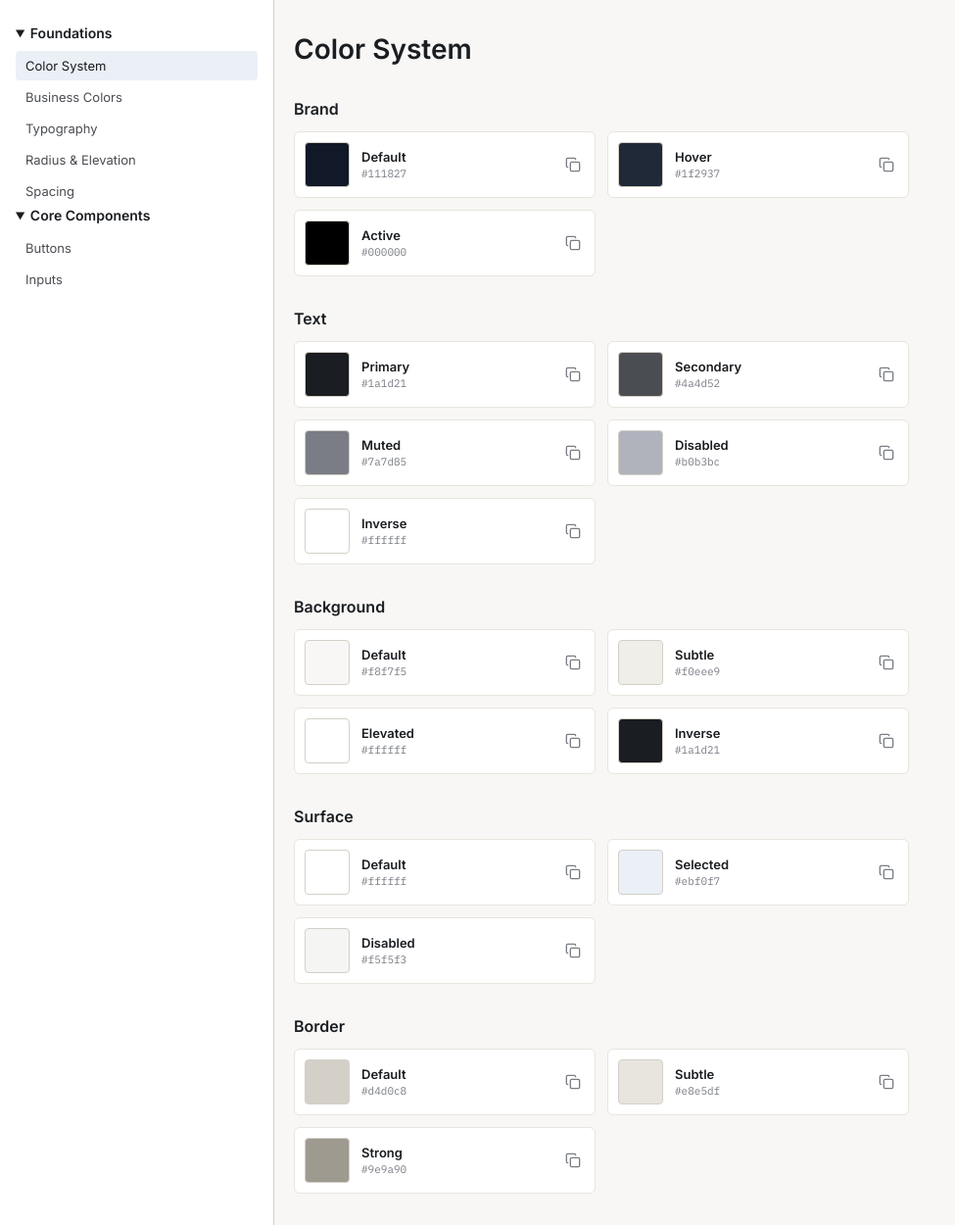
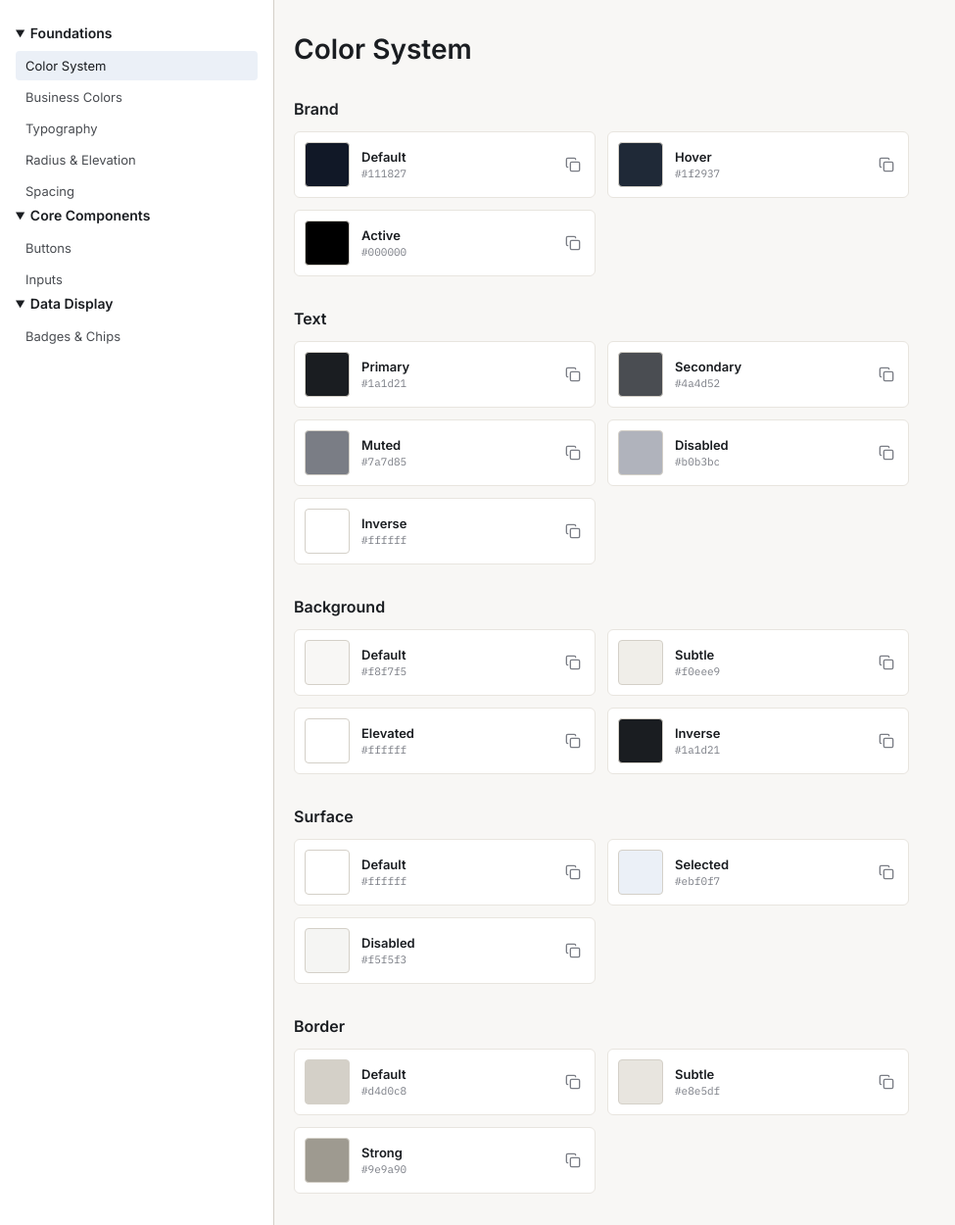
Before and after one commit to levshacoua/levsha.co.ua, a Jekyll site: the page apps/kobos/design-system/index.html, which Jekyll copies as it is, in a window 1280 px wide and 1250 px high. Shown: the whole window at 98% size, without its empty margins (0-975 px from the left). Built offline with Jekyll 4.4.1, drawn with Linux system fonts in a browser that asks for light colours; part of the change alters nothing that is shown.

Commit message:
Design system v8: Badges & Chips — 12 sets (statuses, roles, sources, cost-source, chips, keycaps)
Co-Authored-By: Claude Opus 4.8 <noreply@anthropic.com>

```diff
--- a/apps/kobos/design-system/app.css
+++ b/apps/kobos/design-system/app.css
@@ -824,3 +824,122 @@ h2 {
   color: var(--kobos-text-muted);
   margin-bottom: 16px;
 }
+
+.kobos-badge {
+  display: inline-flex;
+  align-items: center;
+  gap: var(--kobos-space-1);
+  font: var(--kobos-type-badge-label);
+  border-radius: var(--kobos-radius-pill);
+  padding: 0 var(--kobos-space-2);
+  height: 24px;
+  border: 1px solid;
+  white-space: nowrap;
+}
+
+.kobos-badge--neutral {
+  background-color: var(--kobos-neutral-subtle);
+  color: var(--kobos-neutral-default);
+  border-color: var(--kobos-neutral-border);
+}
+
+.kobos-badge--info {
+  background-color: var(--kobos-info-subtle);
+  color: var(--kobos-info-default);
+  border-color: var(--kobos-info-border);
+}
+
+.kobos-badge--success {
+  background-color: var(--kobos-success-subtle);
+  color: var(--kobos-success-default);
+  border-color: var(--kobos-success-border);
+}
+
+.kobos-badge--warning {
+  background-color: var(--kobos-warning-subtle);
+  color: var(--kobos-warning-default);
+  border-color: var(--kobos-warning-border);
+}
+
+.kobos-badge--error {
+  background-color: var(--kobos-danger-subtle);
+  color: var(--kobos-danger-default);
+  border-color: var(--kobos-danger-border);
+}
+
+.kobos-badge--brand {
+  background-color: var(--kobos-brand-default);
+  color: var(--kobos-text-inverse);
+  border-color: var(--kobos-brand-default);
+}
+
+.kobos-badge--xs {
+  height: 20px;
+  font: var(--kobos-type-label-xs);
+  padding: 0 var(--kobos-space-1);
+}
+
+.kobos-badge--md {
+  height: 26px;
+  font: var(--kobos-type-label-small);
+}
+
+.kobos-chip {
+  display: inline-flex;
+  align-items: center;
+  gap: var(--kobos-space-1);
+  font: var(--kobos-type-label-small);
+  border-radius: var(--kobos-radius-pill);
+  background-color: var(--kobos-surface-default);
+  border: 1px solid var(--kobos-border-default);
+  color: var(--kobos-text-secondary);
+  height: 26px;
+  padding: 0 var(--kobos-space-2);
+  white-space: nowrap;
+}
+
+.kobos-chip.is-active {
+  background-color: var(--kobos-surface-selected);
+  border-color: var(--kobos-info-border);
+  color: var(--kobos-info-default);
+}
+
+.kobos-chip.is-disabled {
+  background-color: var(--kobos-surface-disabled);
+  color: var(--kobos-text-disabled);
+  border-color: var(--kobos-border-subtle);
+  pointer-events: none;
+}
+
+.kobos-chip__x {
+  width: 16px;
+  height: 16px;
+  display: inline-flex;
+  align-items: center;
+  justify-content: center;
+  background: none;
+  border: none;
+  color: inherit;
+  cursor: pointer;
+  padding: 0;
+  margin-left: 2px;
+  flex-shrink: 0;
+}
+
+.kobos-chip__x:hover {
+  opacity: 0.8;
+}
+
+.kobos-keycap {
+  font: var(--kobos-type-caption-xs);
+  background-color: var(--kobos-bg-subtle);
+  border: 1px solid var(--kobos-border-strong);
+  border-bottom: 2px solid var(--kobos-border-strong);
+  border-radius: var(--kobos-radius-small-control);
+  padding: 0 var(--kobos-space-2);
+  height: 22px;
+  display: inline-flex;
+  align-items: center;
+  justify-content: center;
+  white-space: nowrap;
+}
--- a/apps/kobos/design-system/app.js
+++ b/apps/kobos/design-system/app.js
@@ -95,7 +95,8 @@ const navItems = [
   { key: 'radius-elevation', label: 'Radius & Elevation' },
   { key: 'spacing', label: 'Spacing' },
   { key: 'buttons', label: 'Buttons' },
-  { key: 'inputs', label: 'Inputs' }
+  { key: 'inputs', label: 'Inputs' },
+  { key: 'badges', label: 'Badges & Chips' }
 ];
 
 function getColorDocName(token) {
@@ -1224,6 +1225,367 @@ function renderInputs(container) {
   container.appendChild(card);
 }
 
+function createSectionHeading(title, copyText) {
+  const h2 = document.createElement('h2');
+  h2.textContent = title;
+  const copyBtn = createCopyButton(copyText);
+  h2.appendChild(copyBtn);
+  return h2;
+}
+
+function renderBadges(container) {
+  container.innerHTML = '<h1>Badges &amp; Chips</h1>';
+
+  const styles = ['neutral', 'info', 'success', 'warning', 'error', 'brand'];
+  const styleLabels = {
+    neutral: 'Neutral',
+    info: 'Info',
+    success: 'Success',
+    warning: 'Warning',
+    error: 'Error',
+    brand: 'Brand'
+  };
+
+  // 1. Core Badge
+  container.appendChild(createSectionHeading('Core Badge', '.kobos-badge'));
+
+  const sizeRows = [
+    { label: 'XS', className: 'kobos-badge--xs' },
+    { label: 'SM (default)', className: '' },
+    { label: 'MD', className: 'kobos-badge--md' }
+  ];
+
+  sizeRows.forEach(row => {
+    const rowDiv = document.createElement('div');
+    rowDiv.style.marginBottom = '12px';
+
+    const label = document.createElement('div');
+    label.style.font = 'var(--kobos-type-caption)';
+    label.style.color = 'var(--kobos-text-muted)';
+    label.style.marginBottom = '4px';
+    label.textContent = row.label;
+    rowDiv.appendChild(label);
+
+    const badgesDiv = document.createElement('div');
+    badgesDiv.style.display = 'flex';
+    badgesDiv.style.gap = '8px';
+    badgesDiv.style.flexWrap = 'wrap';
+
+    styles.forEach(s => {
+      const b = document.createElement('span');
+      b.className = `kobos-badge kobos-badge--${s} ${row.className}`.trim();
+      b.textContent = styleLabels[s];
+      badgesDiv.appendChild(b);
+    });
+
+    rowDiv.appendChild(badgesDiv);
+    container.appendChild(rowDiv);
+  });
+
+  // 2. Status badges
+  container.appendChild(createSectionHeading('Status badges', '.kobos-badge'));
+
+  const statusList = [
+    {label: 'Draft', style: 'neutral'},
+    {label: 'New', style: 'info'},
+    {label: 'Sent', style: 'info'},
+    {label: 'Approved', style: 'success'},
+    {label: 'In-Production', style: 'info'},
+    {label: 'QC', style: 'warning'},
+    {label: 'Ready-to-Ship', style: 'success'},
+    {label: 'Completed', style: 'success'},
+    {label: 'Paid', style: 'success'},
+    {label: 'Partial', style: 'warning'},
+    {label: 'Unpaid', style: 'error'},
+    {label: 'Pending', style: 'warning'},
+    {label: 'Refunded', style: 'neutral'},
+    {label: 'Canceled', style: 'neutral'},
+    {label: 'On-Hold', style: 'warning'},
+    {label: 'Failed', style: 'error'},
+    {label: 'Needs-Review', style: 'warning'},
+    {label: 'Locked', style: 'brand'},
+    {label: 'Parsed', style: 'info'},
+    {label: 'Stripe-Verified', style: 'success'},
+    {label: 'Stripe-Failed', style: 'error'}
+  ];
+
+  const statusRow = document.createElement('div');
+  statusRow.style.display = 'flex';
+  statusRow.style.flexWrap = 'wrap';
+  statusRow.style.gap = '6px';
+  statusList.forEach(item => {
+    const b = document.createElement('span');
+    b.className = `kobos-badge kobos-badge--${item.style}`;
+    b.textContent = item.label;
+    statusRow.appendChild(b);
+  });
+  container.appendChild(statusRow);
+
+  // 3. Priority
+  container.appendChild(createSectionHeading('Priority', '.kobos-badge'));
+
+  const priorityList = [
+    {label: 'Low', style: 'neutral'},
+    {label: 'Normal', style: 'info'},
+    {label: 'High', style: 'warning'},
+    {label: 'Urgent', style: 'error'},
+    {label: 'Rush', style: 'error'},
+    {label: 'Overdue', style: 'error'}
+  ];
+
+  const prioRow = document.createElement('div');
+  prioRow.style.display = 'flex';
+  prioRow.style.gap = '6px';
+  prioRow.style.flexWrap = 'wrap';
+  priorityList.forEach(item => {
+    const b = document.createElement('span');
+    b.className = `kobos-badge kobos-badge--${item.style}`;
+    b.textContent = item.label;
+    prioRow.appendChild(b);
+  });
+  container.appendChild(prioRow);
+
+  // 4. Roles
+  container.appendChild(createSectionHeading('Roles', '.kobos-badge'));
+
+  const rolesList = [
+    {label: 'Admin', style: 'brand'},
+    {label: 'Manager', style: 'info'},
+    {label: 'Sales', style: 'success'},
+    {label: 'Production', style: 'warning'},
+    {label: 'Dealer', style: 'neutral'},
+    {label: 'Customer', style: 'neutral'},
+    {label: 'Viewer', style: 'neutral'}
+  ];
+
+  const rolesRow = document.createElement('div');
+  rolesRow.style.display = 'flex';
+  rolesRow.style.gap = '6px';
+  rolesRow.style.flexWrap = 'wrap';
+  rolesList.forEach(item => {
+    const b = document.createElement('span');
+    b.className = `kobos-badge kobos-badge--${item.style}`;
+    b.textContent = item.label;
+    rolesRow.appendChild(b);
+  });
+  container.appendChild(rolesRow);
+
+  // 5. Permissions
+  container.appendChild(createSectionHeading('Permissions', '.kobos-badge'));
+
+  const permList = [
+    {label: 'View-Only', style: 'neutral'},
+    {label: 'Can-Edit', style: 'info'},
+    {label: 'Can-Approve', style: 'success'},
+    {label: 'Admin-Only', style: 'brand'},
+    {label: 'No-Access', style: 'error'},
+    {label: 'Locked', style: 'warning'}
+  ];
+
+  const permRow = document.createElement('div');
+  permRow.style.display = 'flex';
+  permRow.style.gap = '6px';
+  permRow.style.flexWrap = 'wrap';
+  permList.forEach(item => {
+    const b = document.createElement('span');
+    b.className = `kobos-badge kobos-badge--${item.style}`;
+    b.textContent = item.label;
+    permRow.appendChild(b);
+  });
+  container.appendChild(permRow);
+
+  // 6. Sources
+  container.appendChild(createSectionHeading('Sources', '.kobos-badge'));
+
+  const sourcesList = [
+    {label: 'Trello', style: 'info'},
+    {label: 'Shopify', style: 'success'},
+    {label: 'Stripe', style: 'brand'},
+    {label: 'Gmail', style: 'error'},
+    {label: 'PDF', style: 'warning'},
+    {label: 'CSV', style: 'neutral'},
+    {label: 'Manual', style: 'neutral'},
+    {label: 'Automation', style: 'info'}
+  ];
+
+  const srcRow = document.createElement('div');
+  srcRow.style.display = 'flex';
+  srcRow.style.gap = '6px';
+  srcRow.style.flexWrap = 'wrap';
+  sourcesList.forEach(item => {
+    const b = document.createElement('span');
+    b.className = `kobos-badge kobos-badge--${item.style}`;
+    b.textContent = item.label;
+    srcRow.appendChild(b);
+  });
+  container.appendChild(srcRow);
+
+  // 7. Cost Source (Cost Engine)
+  container.appendChild(createSectionHeading('Cost Source (Cost Engine)', '.kobos-badge'));
+
+  const costList = [
+    {label: 'Engine-Estimate', style: 'info'},
+    {label: 'Manual-Override', style: 'warning'},
+    {label: 'Vendor-Invoice', style: 'success'},
+    {label: 'Estimated', style: 'neutral'},
+    {label: 'Actual', style: 'success'},
+    {label: 'Unknown', style: 'neutral'},
+    {label: 'Needs-Review', style: 'warning'},
+    {label: 'Locked', style: 'brand'}
+  ];
+
+  const costRow = document.createElement('div');
+  costRow.style.display = 'flex';
+  costRow.style.gap = '6px';
+  costRow.style.flexWrap = 'wrap';
+  costList.forEach(item => {
+    const b = document.createElement('span');
+    b.className = `kobos-badge kobos-badge--${item.style}`;
+    b.textContent = item.label;
+    costRow.appendChild(b);
+  });
+  container.appendChild(costRow);
+
+  // 8. Tag chips
+  container.appendChild(createSectionHeading('Tag chips', '.kobos-chip'));
+
+  const tagChips = ['Rush', 'Reorder', 'Warranty', 'Claim', 'Custom', 'Oversized', 'Paint-Match', 'Dealer-Job', 'Manual-Review'];
+  const tagRow = document.createElement('div');
+  tagRow.style.display = 'flex';
+  tagRow.style.flexWrap = 'wrap';
+  tagRow.style.gap = '6px';
+  tagChips.forEach(text => {
+    const chip = document.createElement('span');
+    chip.className = 'kobos-chip';
+    chip.textContent = text;
+    tagRow.appendChild(chip);
+  });
+  container.appendChild(tagRow);
+
+  // 9. Filter chips
+  container.appendChild(createSectionHeading('Filter chips', '.kobos-chip'));
+
+  const filterChips = [
+    {text: 'Status: In Production', active: true},
+    {text: 'Payment: Unpaid', active: false},
+    {text: 'Dealer: Anderson', active: true},
+    {text: 'Source: Gmail', active: true},
+    {text: 'Date: 30 Days', active: false},
+    {text: 'Department: CNC', active: true},
+    {text: 'Cost: Needs Review', active: true}
+  ];
+
+  const filterRow = document.createElement('div');
+  filterRow.style.display = 'flex';
+  filterRow.style.flexWrap = 'wrap';
+  filterRow.style.gap = '6px';
+  filterChips.forEach(item => {
+    const chip = document.createElement('span');
+    chip.className = 'kobos-chip' + (item.active ? ' is-active' : '');
+    chip.textContent = item.text;
+    filterRow.appendChild(chip);
+  });
+  container.appendChild(filterRow);
+
+  // 10. Removable chips
+  container.appendChild(createSectionHeading('Removable chips', '.kobos-chip'));
+
+  const removableContainer = document.createElement('div');
+  removableContainer.style.display = 'flex';
+  removableContainer.style.flexWrap = 'wrap';
+  removableContainer.style.gap = '6px';
+
+  const removableItems = [
+    {text: 'Oversized', removable: true},
+    {text: 'Rush', removable: true},
+    {text: 'Paint-Match', removable: true},
+    {text: 'Disabled', removable: false, disabled: true},
+    {text: 'Locked', removable: false, locked: true}
+  ];
+
+  removableItems.forEach(item => {
+    const chip = document.createElement('span');
+    chip.className = 'kobos-chip' + (item.disabled ? ' is-disabled' : '');
+    chip.textContent = item.text;
+
+    if (item.removable) {
+      const xBtn = document.createElement('button');
+      xBtn.className = 'kobos-chip__x';
+      xBtn.innerHTML = `<svg xmlns="http://www.w3.org/2000/svg" width="16" height="16" viewBox="0 0 24 24" fill="none" stroke="currentColor" stroke-width="2" stroke-linecap="round" stroke-linejoin="round"><path d="M18 6 6 18"/><path d="m6 6 12 12"/></svg>`;
+      xBtn.addEventListener('click', (e) => {
+        e.stopPropagation();
+        chip.remove();
+        showToast('Removed');
+      });
+      chip.appendChild(xBtn);
+    } else if (item.locked) {
+      const lock = document.createElement('span');
+      lock.style.marginRight = '4px';
+      lock.style.fontSize = '10px';
+      lock.textContent = '🔒';
+      chip.insertBefore(lock, chip.firstChild);
+    }
+
+    removableContainer.appendChild(chip);
+  });
+
+  container.appendChild(removableContainer);
+
+  // 11. Key caps
+  container.appendChild(createSectionHeading('Key caps', '.kobos-keycap'));
+
+  const keyRow = document.createElement('div');
+  keyRow.style.display = 'flex';
+  keyRow.style.gap = '8px';
+  keyRow.style.alignItems = 'center';
+  keyRow.style.flexWrap = 'wrap';
+
+  const singleKeys = ['⌘', 'K', '/', 'Esc', '↵'];
+  singleKeys.forEach(k => {
+    const kc = document.createElement('span');
+    kc.className = 'kobos-keycap';
+    kc.textContent = k;
+    keyRow.appendChild(kc);
+  });
+
+  const shift = document.createElement('span');
+  shift.className = 'kobos-keycap';
+  shift.textContent = 'Shift';
+  shift.style.padding = '0 12px';
+  keyRow.appendChild(shift);
+
+  container.appendChild(keyRow);
+
+  const combo = document.createElement('div');
+  combo.style.marginTop = '8px';
+  combo.style.font = 'var(--kobos-type-caption)';
+  combo.style.color = 'var(--kobos-text-muted)';
+  combo.textContent = '⌘ + K opens Command Palette';
+  container.appendChild(combo);
+
+  // 12. Business examples
+  container.appendChild(createSectionHeading('Business examples', '.kobos-badge'));
+
+  const bizContainer = document.createElement('div');
+  bizContainer.style.font = 'var(--kobos-type-body-small)';
+  bizContainer.style.lineHeight = '1.6';
+
+  const bizExamples = [
+    'KO-SO-000124 · <span class="kobos-badge kobos-badge--success">Paid</span> <span class="kobos-badge kobos-badge--info">In-Production</span> <span class="kobos-chip">Rush</span> · Stripe',
+    'KO-SO-000125 · <span class="kobos-badge kobos-badge--warning">Partial</span> <span class="kobos-badge kobos-badge--neutral">On-Hold</span> <span class="kobos-chip">Oversized</span> · Manual',
+    'KO-SO-000126 · <span class="kobos-badge kobos-badge--success">Completed</span> <span class="kobos-badge kobos-badge--success">Paid</span> <span class="kobos-chip">Warranty</span> · Shopify'
+  ];
+
+  bizExamples.forEach(ex => {
+    const row = document.createElement('div');
+    row.style.marginBottom = '6px';
+    row.innerHTML = ex;
+    bizContainer.appendChild(row);
+  });
+
+  container.appendChild(bizContainer);
+}
+
 const renderers = {
   'color-system': renderColorSystem,
   'business-colors': renderBusinessColors,
@@ -1231,7 +1593,8 @@ const renderers = {
   'radius-elevation': renderRadiusElevation,
   'spacing': renderSpacing,
   'buttons': renderButtons,
-  'inputs': renderInputs
+  'inputs': renderInputs,
+  'badges': renderBadges
 };
 
 function updateActiveNav(pageKey) {
--- a/apps/kobos/design-system/index.html
+++ b/apps/kobos/design-system/index.html
@@ -29,6 +29,12 @@
           <a href="#/inputs" data-page="inputs">Inputs</a>
         </nav>
       </details>
+      <details open>
+        <summary>Data Display</summary>
+        <nav>
+          <a href="#/badges" data-page="badges">Badges &amp; Chips</a>
+        </nav>
+      </details>
     </aside>
     <div class="mobile-nav" id="mobile-nav">
       <select id="nav-select" aria-label="Navigate to section"></select>
```
